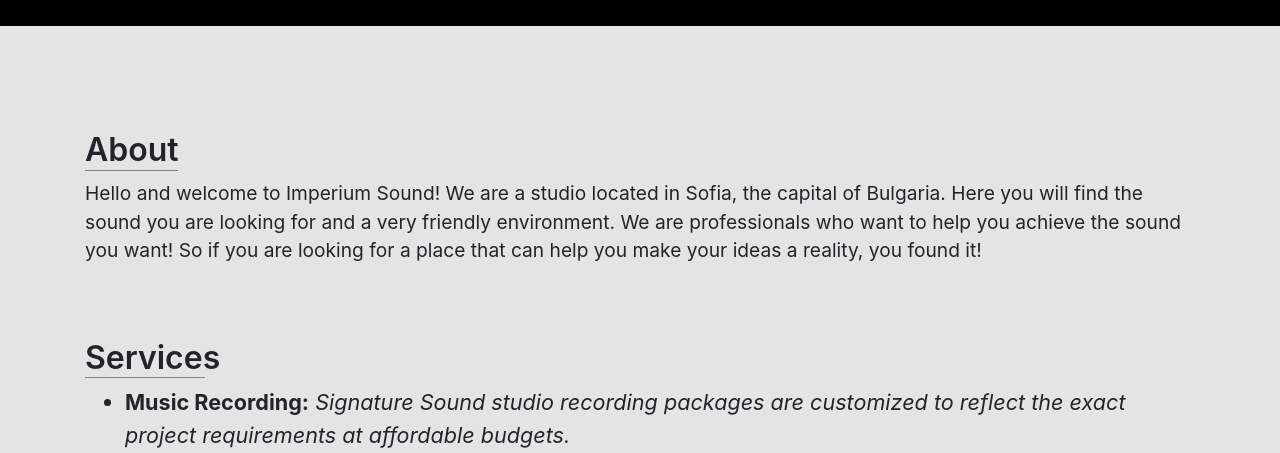
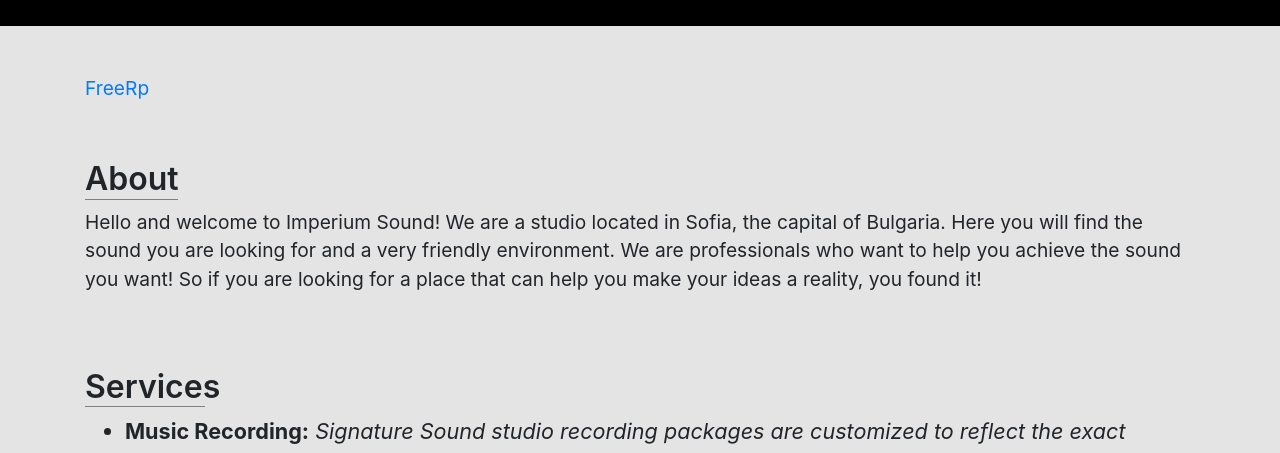
Before and after one commit to KamenP23/KamenP23.github.io, a website: page index.html in a window 1280 px wide. Shown: the part 275-728 px from the top of the page. Drawn offline with Linux system fonts and the light colour scheme.

Commit message:
Update index.html

```diff
--- a/index.html
+++ b/index.html
@@ -79,7 +79,7 @@
 
   <!-- Page Content -->
   <div class="container co">
-
+    <a href="FreeRp.html">FreeRp</a>
     <div class="row">
       <div class="col-md-12 mb-12 wwd">
         <a name="About"><br><br>
```
